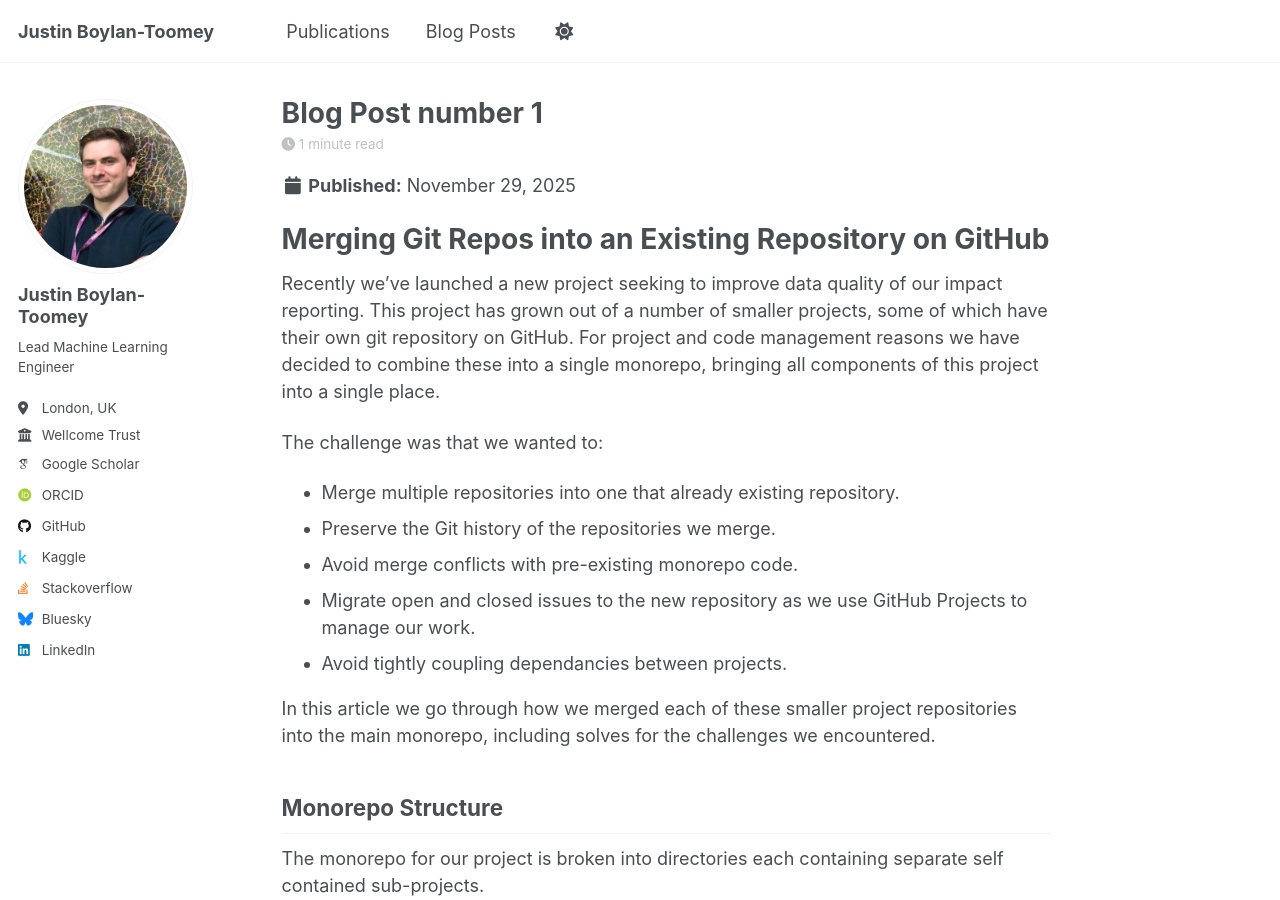
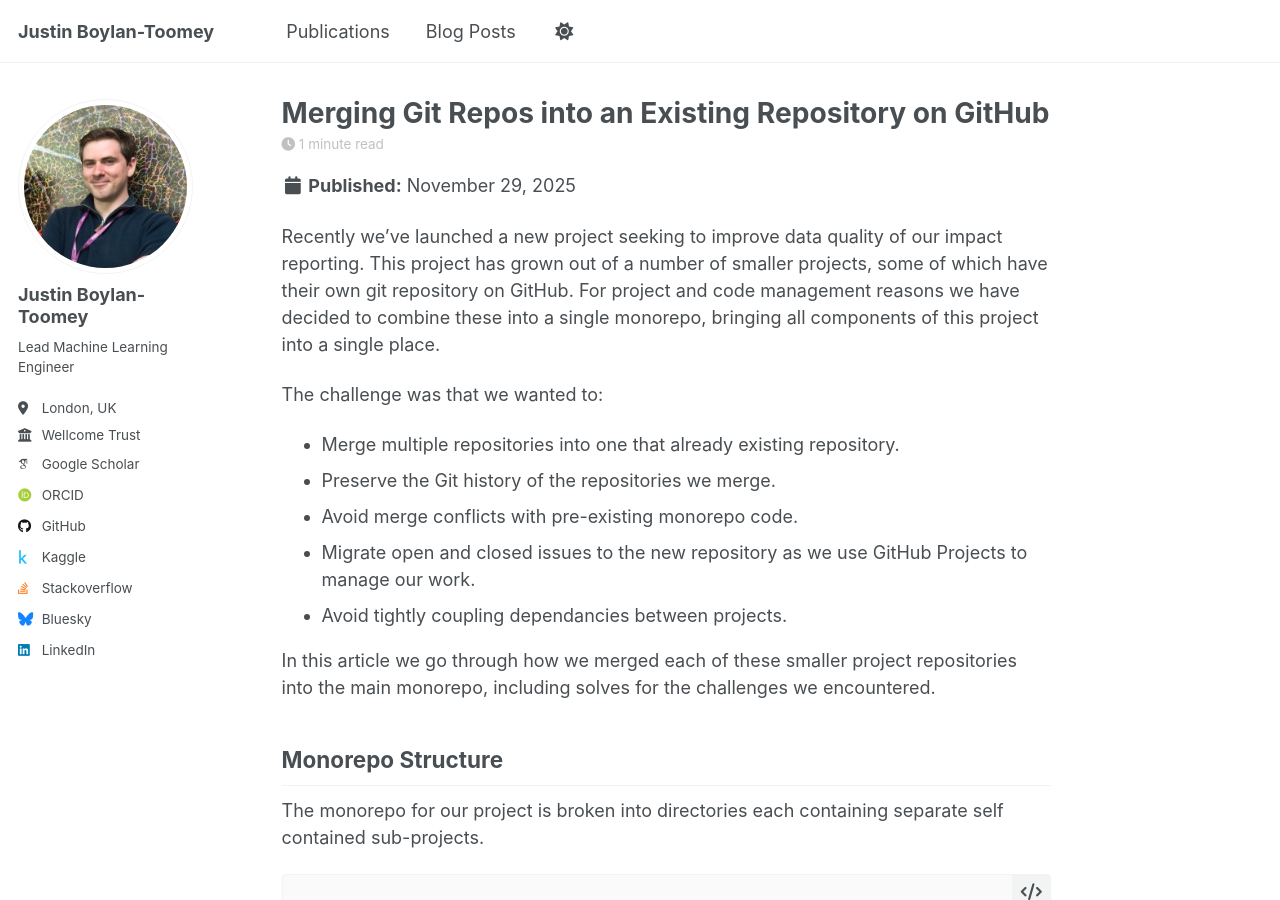
Before and after one commit to justinbt1/justinbt1.github.io, a Jekyll site: the page built from _posts/2012-08-14-blog-post-1.md, in a window 1280 px wide and 900 px high. Built offline with Jekyll 4.4.1, drawn with Linux system fonts in a browser that asks for light colours; some web fonts are replaced; a script that is not in the unit is left out.

Commit message:
Git blog update

```diff
--- a/_posts/2012-08-14-blog-post-1.md
+++ b/_posts/2012-08-14-blog-post-1.md
@@ -1,5 +1,5 @@
 ---
-title: 'Blog Post number 1'
+title: 'Merging Git Repos into an Existing Repository on GitHub'
 date: 2025-11-29
 permalink: /posts/2012/08/blog-post-1/
 tags:
```
Also changed, not shown: other parts of _posts/2012-08-14-blog-post-1.md (+0 -2 lines).
